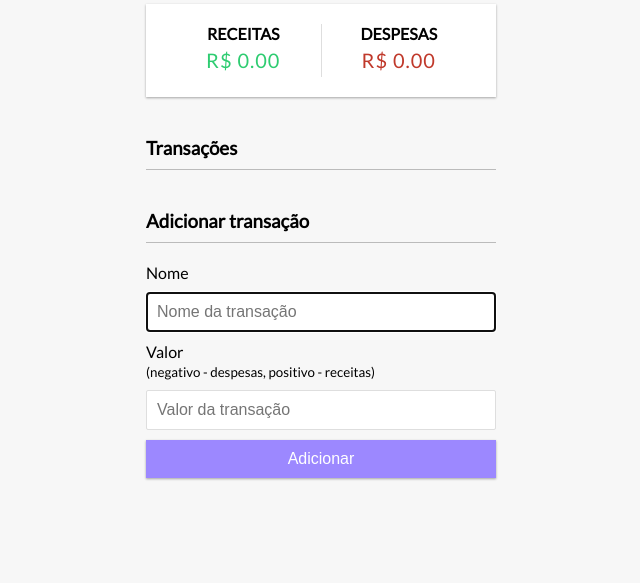
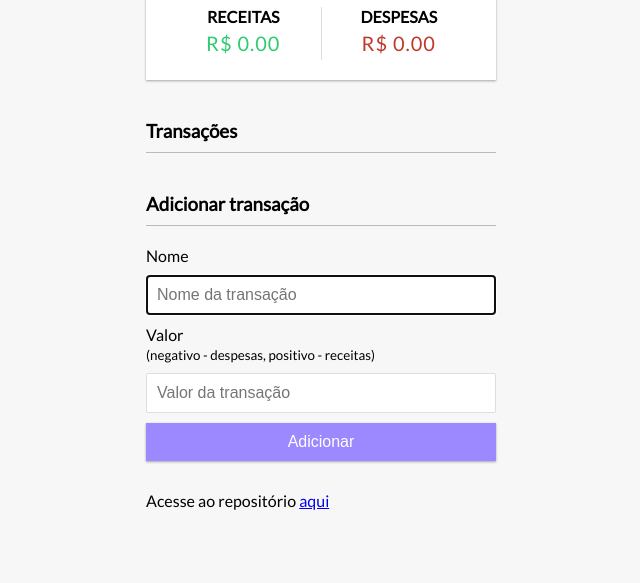
Before and after one commit to isaacwrk/isaacwrk.github.io, a plain HTML site: page index.html in a window 1280 px wide. Shown: the part 217-800 px from the top of the page, without its empty margins (319-959 px from the left). Drawn offline with Linux system fonts and the light colour scheme.

Commit message:
adicionando link para o repositorio

```diff
--- a/index.html
+++ b/index.html
@@ -47,6 +47,7 @@
 
         <button class="btn">Adicionar</button>
       </form>
+      <p>Acesse ao repositório <a href="https://github.com/isaacwrk/ControledeGastos.JS" target="_blank">aqui</a></p>
     </div>
 
     <script src="script.js"></script>
```
